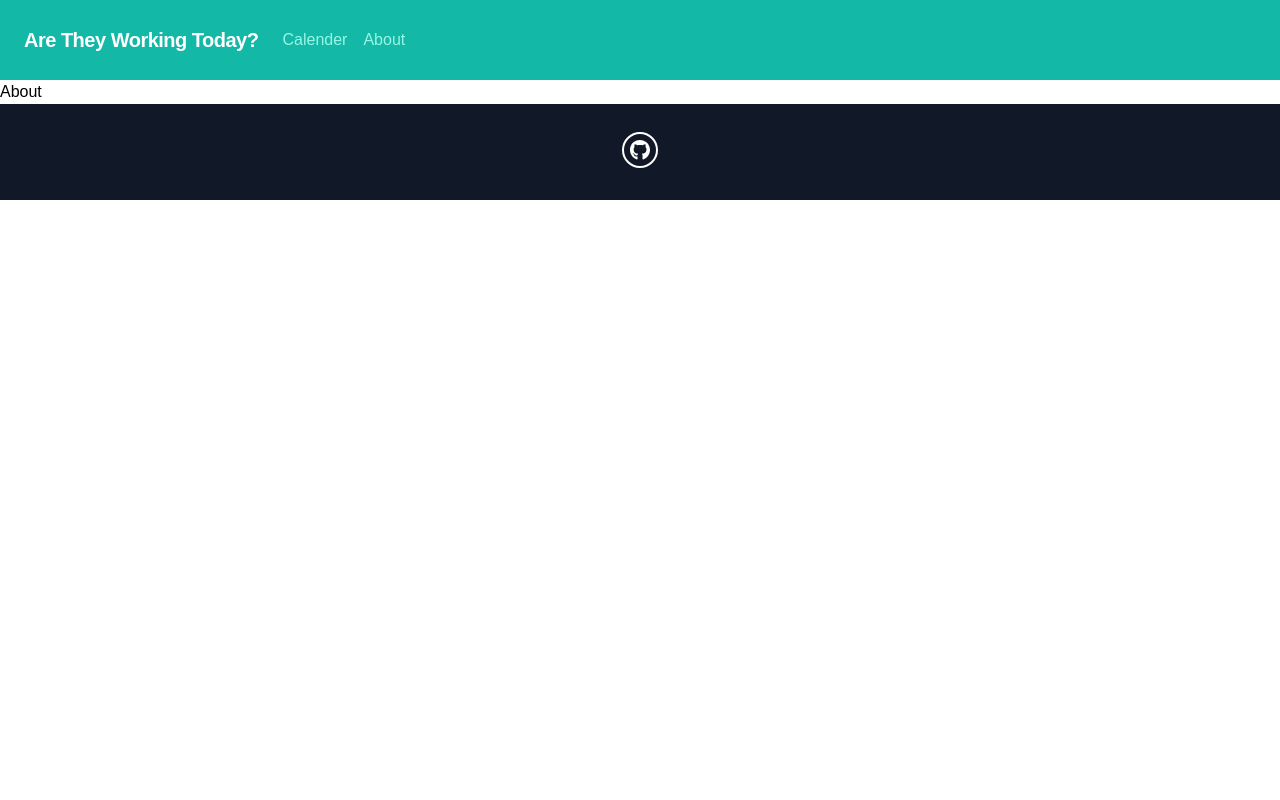
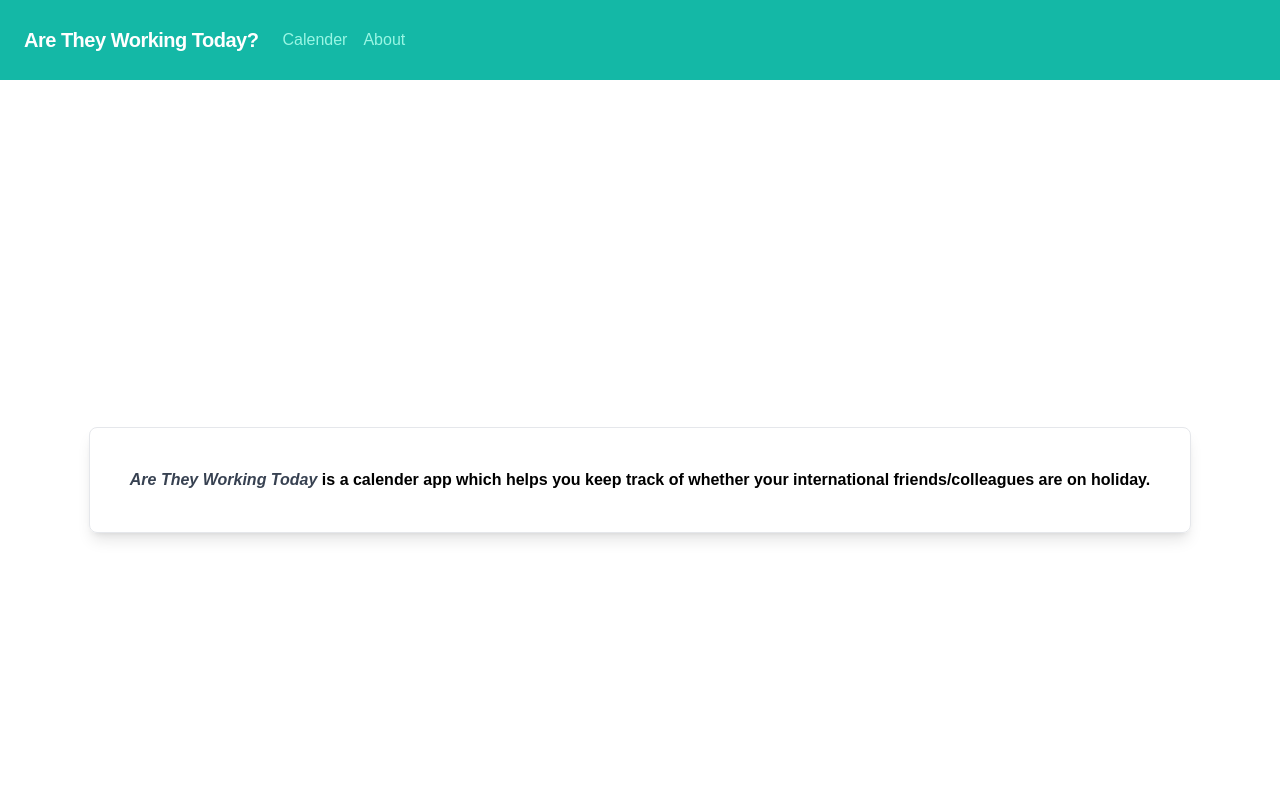
Before and after one commit to tanch-p/AreTheyWorkingToday, a React (Create React App) app: page /about in a window 1280 px wide. Shown: the top 800 px of the page. Built offline with nearby package versions, Linux system fonts and the light colour scheme.

Commit message:
edited about.jsx

```diff
--- a/src/components/About.jsx
+++ b/src/components/About.jsx
@@ -3,7 +3,11 @@ import React from 'react'
 const About = () => {
     return (
         <div>
-            <h1>About</h1>
+            <div class="flex items-center justify-center h-screen">
+                <div class=" font-bold rounded-lg border shadow-lg p-10">
+                    <span class="italic text-gray-700">Are They Working Today</span> is a calender app which helps you keep track of whether your international friends/colleagues are on holiday.
+                </div>
+            </div>
         </div>
     )
 }
--- a/src/components/ExtraPage.jsx
+++ b/src/components/ExtraPage.jsx
@@ -2,7 +2,7 @@ import React from 'react';
 
 const ExtraPage = () => {
   return <div className="col-span-1 mx-4 my-5">
-      Hello World
+      README:
       <ul className='list-disc pl-3'>
           <li>Colors are selected randomly</li>
           <li>Hover over selected countries to see remove button</li>
--- a/src/components/Home.jsx
+++ b/src/components/Home.jsx
@@ -1,4 +1,3 @@
-import { findByPlaceholderText } from "@testing-library/react";
 import React, { createContext, useState, useEffect } from "react";
 import Calender from "./Calender";
 import CountryForm from "./CountryForm";
```
